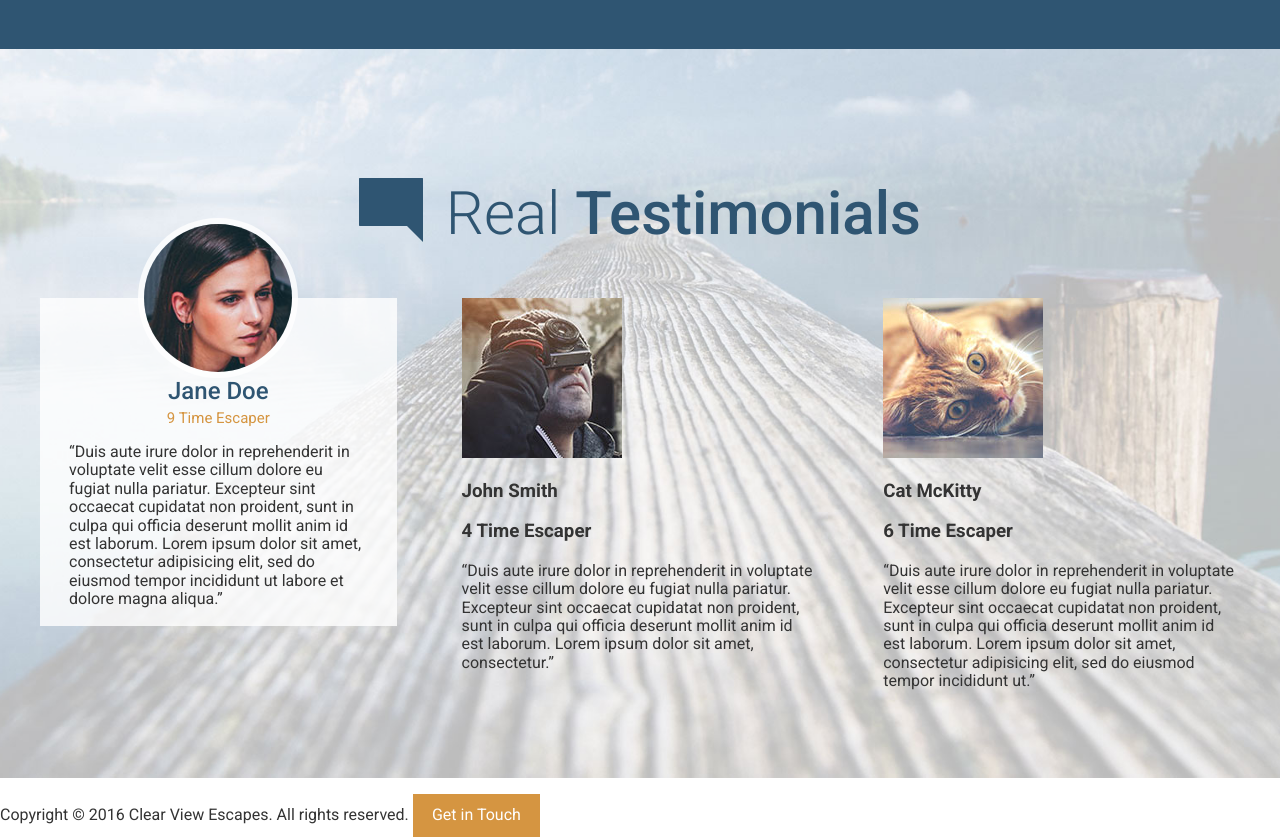
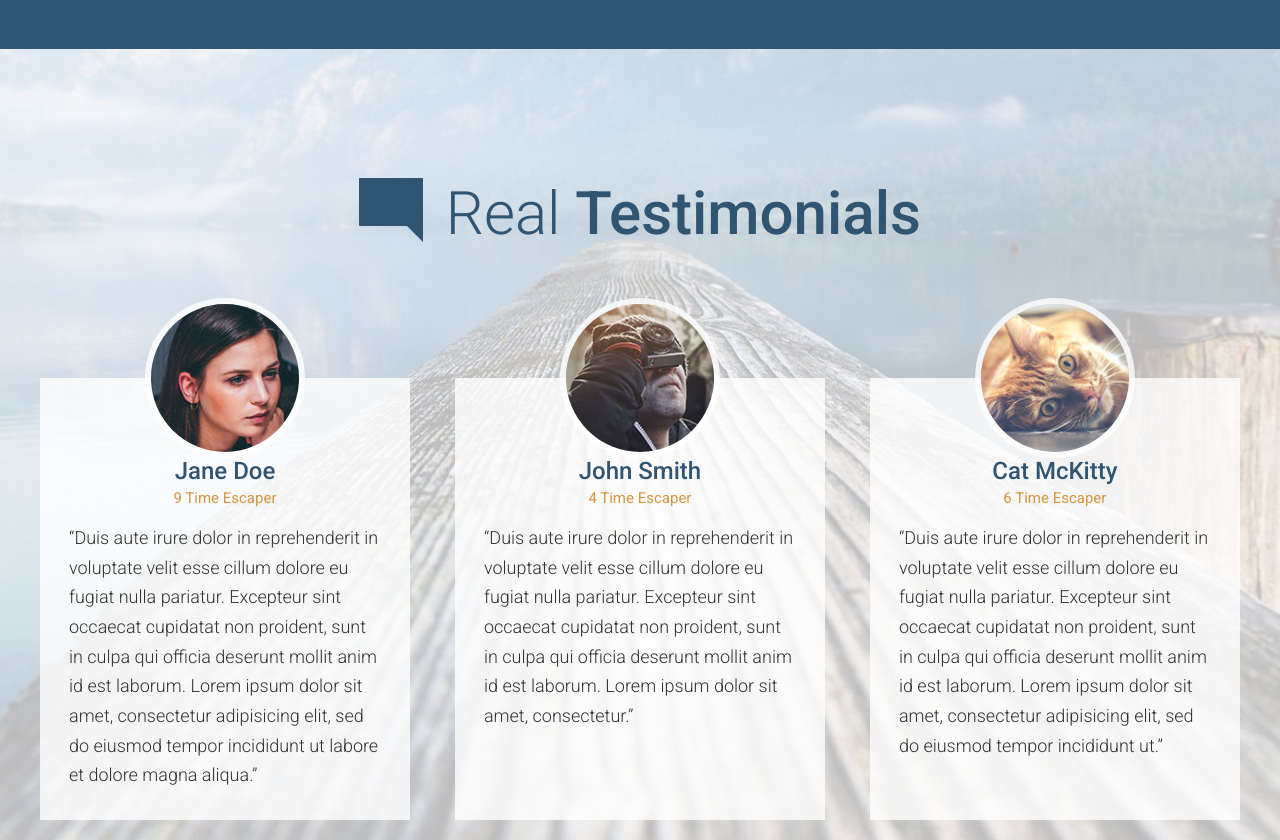
Before and after one commit to dkc1001/web-viatges, a website: page app/index.html in a window 1280 px wide. Shown: the part 2920-3760 px from the top of the page. Drawn offline with Linux system fonts and the light colour scheme.

Commit message:
Completed the Testimonials section.

```diff
--- a/app/assets/styles/base/_mixins.css
+++ b/app/assets/styles/base/_mixins.css
@@ -11,7 +11,7 @@
 }
 
 @define-mixin atLarge {
-	@media (min-width: 1200px) {
+	@media (min-width: 1010px) {
 		@mixin-content;
 	}
 }
--- a/app/assets/styles/modules/_page-section.css
+++ b/app/assets/styles/modules/_page-section.css
@@ -5,6 +5,21 @@
 		padding: 4.5rem 0;
 	}
 
+	&--no-b-padding-until-medium {
+		padding-bottom: 0;
+
+		@mixin atMedium {
+			padding-bottom: 4.5rem;
+		}
+	}
+
+	&--no-b-padding-until-large {
+		padding-bottom: 0;
+
+		@mixin atLarge {
+			padding-bottom: 4.5rem;
+		}
+	}
 
 	&--blue {
 		background-color: $mainBlue;
@@ -12,7 +27,11 @@
 	}
 
 	&--testimonials {
-		background: url('/assets/images/testimonials-bg.jpg') top center no-repeat;
-		background-size: cover;
+		background-color: #e0e6ef;
+		@mixin atLarge {
+			background: url('/assets/images/testimonials-bg.jpg') top center no-repeat;
+			background-size: cover;
+		}
+
 	}
 }
--- a/app/assets/styles/modules/_row.css
+++ b/app/assets/styles/modules/_row.css
@@ -1,6 +1,10 @@
 .row {
 
 	@mixin clearfix;
+
+	&--t-padding {
+		padding-top: 80px;
+	}
 
 	&--gutters {
 		margin-right: -65px;
@@ -10,12 +14,20 @@
 		margin-right: -100px;
 	}
 
+	&--gutters-small {
+		margin-right: -45px;
+	}
+
 	&--gutters > div {
 		padding-right: 65px;
 	}
 
 	&--gutters-large > div {
 		padding-right: 100px;
+	}
+
+	&--gutters-small > div {
+		padding-right: 45px;
 	}
 
 	&__b-margin-until-medium {
@@ -51,4 +63,57 @@
 			width: 63%;
 		}
 	}
+
+	@mixin atLarge {
+
+		&__b-margin-until-large {
+			margin-bottom: 0;
+		}
+
+		&__large-4 {
+			float: left;
+			width: 33.33%;
+		}
+
+		&__large-4--larger {
+			width: 37%;
+		}
+
+		&__large-6 {
+			float: left;
+			width: 50%;
+		}
+
+		&__large-8 {
+			float: left;
+			width: 66.66%;
+		}
+
+		&__large-8--smaller {
+			width: 63%;
+		}
+	}
+
+	/* Begin Equal Height Rules */
+	&--equal-height-at-medium {
+		@mixin atMedium {
+			display: flex;
+		}
+
+		& > div {
+			float: none;
+			display: flex;
+		}
+	}
+
+	&--equal-height-at-large {
+		@mixin atLarge {
+			display: flex;
+		}
+
+		& > div {
+			float: none;
+			display: flex;
+		}
+	}
 }
--- a/app/assets/styles/modules/_testimonial.css
+++ b/app/assets/styles/modules/_testimonial.css
@@ -1,6 +1,16 @@
 .testimonial {
 	background-color: rgba(255, 255, 255, .8);
-	padding: 0 1.8125rem 1px 1.8125rem;
+	padding: 0 18px 1px 18px;
+	margin-bottom: 98px;
+
+	@mixin atLarge {
+		margin-bottom: 0;
+		padding: 0 1.8125rem 1px 1.8125rem;
+	}
+
+	&--last {
+		margin: 0;
+	}
 
 	&__photo {
 		border-radius: 80px;
--- a/app/assets/styles/modules/_wrapper.css
+++ b/app/assets/styles/modules/_wrapper.css
@@ -8,6 +8,26 @@
 
 	&--medium {
 		max-width: 976px;
+	}
+
+	&--no-padding-until-medium {
+		padding-left: 0;
+		padding-right: 0;
+
+		@mixin atMedium {
+			padding-left: 18px;
+			padding-right: 18px;
+		}
+	}
+
+	&--no-padding-until-large {
+		padding-left: 0;
+		padding-right: 0;
+
+		@mixin atLarge {
+			padding-left: 18px;
+			padding-right: 18px;
+		}
 	}
 
 	.wrapper {
--- a/app/index.html
+++ b/app/index.html
@@ -104,15 +104,15 @@
     </div>
   </div>
 
-  <div id="testimonials" class="page-section page-section--testimonials">
-    <div class="wrapper">
+  <div id="testimonials" class="page-section page-section--no-b-padding-until-large page-section--testimonials">
+    <div class="wrapper wrapper--no-padding-until-large">
       <h2 class="section-title section-title--blue"><img class="section-title__icon"src="assets/images/icons/comment.svg"> Real <strong>Testimonials</strong></h2>
 
-      <div class="row row--gutters">
-        <div class="row__medium-4">
+      <div class="row row--gutters row--equal-height-at-large row--gutters-small row--t-padding generic-content-container">
+        <div class="row__large-4">
           <div class="testimonial">
             <div class="testimonial__photo">
-              <img src="assets/images/testimonial-jane.jpg">
+              <img sizes="160px" srcset="assets/images/testimonial-jane.jpg 160w, assets/images/testimonial-jane-hi-dpi.jpg 320w" alt="Jane Doe">
             </div>
             <h3 class="testimonial__title">Jane Doe</h3>
             <h4 class="testimonial__subtitle">9 Time Escaper</h4>
@@ -120,17 +120,25 @@
           </div>
 
         </div>
-        <div class="row__medium-4">
-          <img src="assets/images/testimonial-john.jpg">
-          <h3>John Smith</h3>
-          <h3>4 Time Escaper</h3>
-          <p>&ldquo;Duis aute irure dolor in reprehenderit in voluptate velit esse cillum dolore eu fugiat nulla pariatur. Excepteur sint occaecat cupidatat non proident, sunt in culpa qui officia deserunt mollit anim id est laborum. Lorem ipsum dolor sit amet, consectetur.&rdquo;</p>
+        <div class="row__large-4">
+          <div class="testimonial">
+            <div class="testimonial__photo">
+            <img sizes="160px" srcset="assets/images/testimonial-john.jpg 160w, assets/images/testimonial-john-hi-dpi.jpg 320w" alt="John Smith">
+            </div>
+            <h3 class="testimonial__title">John Smith</h3>
+            <h4 class="testimonial__subtitle">4 Time Escaper</h4>
+            <p>&ldquo;Duis aute irure dolor in reprehenderit in voluptate velit esse cillum dolore eu fugiat nulla pariatur. Excepteur sint occaecat cupidatat non proident, sunt in culpa qui officia deserunt mollit anim id est laborum. Lorem ipsum dolor sit amet, consectetur.&rdquo;</p>
+          </div>
         </div>
-        <div class="row__medium-4">
-          <img src="assets/images/testimonial-cat.jpg">
-          <h3>Cat McKitty</h3>
-          <h3>6 Time Escaper</h3>
-          <p>&ldquo;Duis aute irure dolor in reprehenderit in voluptate velit esse cillum dolore eu fugiat nulla pariatur. Excepteur sint occaecat cupidatat non proident, sunt in culpa qui officia deserunt mollit anim id est laborum. Lorem ipsum dolor sit amet, consectetur adipisicing elit, sed do eiusmod tempor incididunt ut.&rdquo;</p>
+        <div class="row__large-4">
+          <div class="testimonial testimonial--last">
+            <div class="testimonial__photo">
+              <img sizes="160px" srcset="assets/images/testimonial-cat.jpg 160w, assets/images/testimonial-cat-hi-dpi.jpg 320w" alt="Cat McKitty">
+            </div>
+            <h3 class="testimonial__title">Cat McKitty</h3>
+            <h4 class="testimonial__subtitle">6 Time Escaper</h4>
+            <p>&ldquo;Duis aute irure dolor in reprehenderit in voluptate velit esse cillum dolore eu fugiat nulla pariatur. Excepteur sint occaecat cupidatat non proident, sunt in culpa qui officia deserunt mollit anim id est laborum. Lorem ipsum dolor sit amet, consectetur adipisicing elit, sed do eiusmod tempor incididunt ut.&rdquo;</p>
+          </div>
         </div>
       </div>
     </div>
--- a/app/temp/styles/styles.css
+++ b/app/temp/styles/styles.css
@@ -572,6 +572,32 @@ a {
 		max-width: 976px;
 	}
 
+.wrapper--no-padding-until-medium {
+		padding-left: 0;
+		padding-right: 0;
+	}
+
+@media (min-width: 800px) {
+
+.wrapper--no-padding-until-medium {
+			padding-left: 18px;
+			padding-right: 18px
+	}
+	}
+
+.wrapper--no-padding-until-large {
+		padding-left: 0;
+		padding-right: 0;
+	}
+
+@media (min-width: 1010px) {
+
+.wrapper--no-padding-until-large {
+			padding-left: 18px;
+			padding-right: 18px
+	}
+	}
+
 .wrapper .wrapper {
 		padding-left: 0;
 		padding-right: 0;
@@ -599,14 +625,45 @@ a {
 }
 	}
 
+.page-section--no-b-padding-until-medium {
+		padding-bottom: 0;
+	}
+
+@media (min-width: 800px) {
+
+.page-section--no-b-padding-until-medium {
+			padding-bottom: 4.5rem
+	}
+	}
+
+.page-section--no-b-padding-until-large {
+		padding-bottom: 0;
+	}
+
+@media (min-width: 1010px) {
+
+.page-section--no-b-padding-until-large {
+			padding-bottom: 4.5rem
+	}
+	}
+
 .page-section--blue {
 		background-color: #2f5572;
 		color: #FFF;
 	}
 
 .page-section--testimonials {
-		background: url('/assets/images/testimonials-bg.jpg') top center no-repeat;
-		background-size: cover;
+		background-color: #e0e6ef;
+
+	}
+
+@media (min-width: 1010px) {
+
+.page-section--testimonials {
+			background: url('/assets/images/testimonials-bg.jpg') top center no-repeat;
+			background-size: cover
+
+	}
 	}
 
 .headline {
@@ -669,6 +726,10 @@ a {
 		display: table;
 	}
 
+.row--t-padding {
+		padding-top: 80px;
+	}
+
 .row--gutters {
 		margin-right: -65px;
 	}
@@ -677,12 +738,20 @@ a {
 		margin-right: -100px;
 	}
 
+.row--gutters-small {
+		margin-right: -45px;
+	}
+
 .row--gutters > div {
 		padding-right: 65px;
 	}
 
 .row--gutters-large > div {
 		padding-right: 100px;
+	}
+
+.row--gutters-small > div {
+		padding-right: 45px;
 	}
 
 .row__b-margin-until-medium {
@@ -718,6 +787,70 @@ a {
 			width: 63%;
 		}
 	}
+
+@media (min-width: 1010px) {
+
+		.row__b-margin-until-large {
+			margin-bottom: 0;
+		}
+
+		.row__large-4 {
+			float: left;
+			width: 33.33%;
+		}
+
+		.row__large-4--larger {
+			width: 37%;
+		}
+
+		.row__large-6 {
+			float: left;
+			width: 50%;
+		}
+
+		.row__large-8 {
+			float: left;
+			width: 66.66%;
+		}
+
+		.row__large-8--smaller {
+			width: 63%;
+		}
+	}
+
+/* Begin Equal Height Rules */
+
+@media (min-width: 800px) {
+
+.row--equal-height-at-medium {
+			display: -webkit-box;
+			display: -ms-flexbox;
+			display: flex
+	}
+	}
+
+.row--equal-height-at-medium > div {
+			float: none;
+			display: -webkit-box;
+			display: -ms-flexbox;
+			display: flex;
+		}
+
+@media (min-width: 1010px) {
+
+.row--equal-height-at-large {
+			display: -webkit-box;
+			display: -ms-flexbox;
+			display: flex
+	}
+	}
+
+.row--equal-height-at-large > div {
+			float: none;
+			display: -webkit-box;
+			display: -ms-flexbox;
+			display: flex;
+		}
 
 .generic-content-container p{
 		font-weight: 300;
@@ -826,9 +959,23 @@ a {
 
 .testimonial {
 	background-color: rgba(255, 255, 255, .8);
-	padding: 0 1.8125rem 1px 1.8125rem;
+	padding: 0 18px 1px 18px;
+	margin-bottom: 98px;
 
 }
+
+@media (min-width: 1010px) {
+
+.testimonial {
+		margin-bottom: 0;
+		padding: 0 1.8125rem 1px 1.8125rem
+
+}
+	}
+
+.testimonial--last {
+		margin: 0;
+	}
 
 .testimonial__photo {
 		border-radius: 80px;
```
